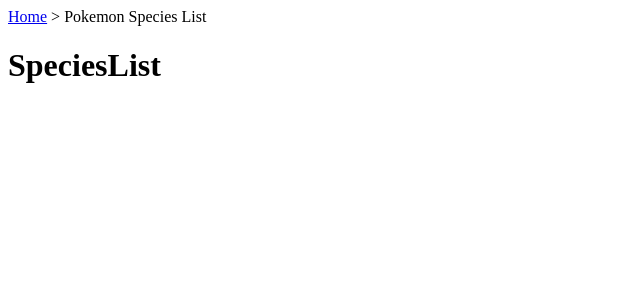
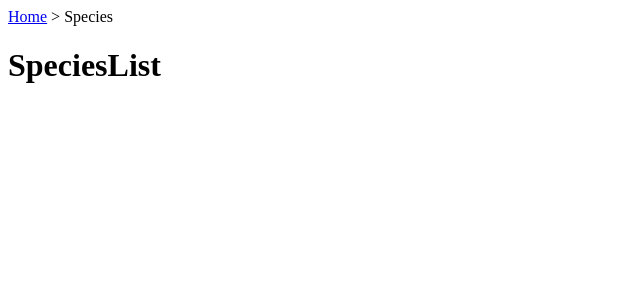
Before and after one commit to Indwoo/breadcrumb, a React (Create React App) app: page /species in a window 1280 px wide. Shown: the top 300 px of the page, without its empty margins (0-640 px from the left). Built offline with nearby package versions, Linux system fonts and the light colour scheme.

Commit message:
[Feat] set API

```diff
--- a/src/components/BreadCrumb.js
+++ b/src/components/BreadCrumb.js
@@ -3,62 +3,59 @@
 
 function BreadCrumb() {
   const location = useLocation();
-  const pathnames = location.pathname.split('/').filter((x) => x);
+  const pathnames = location.pathname.split('/').filter(Boolean);
+  console.log(pathnames)
 
-  const [speciesName, setSpeciesName] = useState(null);
-  const [loadingSpecies, setLoadingSpecies] = useState(false);
+  const [name, setName] = useState({ species: null, pokemon: null });
 
-  useEffect(()=>{
-    const speciesIdIndex = pathnames.findIndex((x, i) => pathnames[i - 1] === 'species');
+  useEffect(() => {
+    const fetchName = async () => {
+      const spIdx = pathnames.findIndex((x, i) => pathnames[i - 1] === 'species');
+      const pkIdx = pathnames.findIndex((x, i) => pathnames[i - 1] === 'pokemons');
 
-    if (speciesIdIndex !== -1) {
-      const id = pathnames[speciesIdIndex];
-      setLoadingSpecies(true);
-      fetch(`https://pokeapi.co/api/v2/pokemon-species/${id}`)
-        .then((res) => res.json())
-        .then((data) => setSpeciesName(data.name))
-        .catch(() => setSpeciesName(null))
-        .finally(() => setLoadingSpecies(false));
-    }
+      try {
+        if (spIdx !== -1) {
+          const res = await fetch(`https://pokeapi.co/api/v2/pokemon-species/${pathnames[spIdx]}`);
+          const data = await res.json();
+          setName(prev => ({ ...prev, species: data.name }));
+        }
+        if (pkIdx !== -1) {
+          const res = await fetch(`https://pokeapi.co/api/v2/pokemon/${pathnames[pkIdx]}`);
+          const data = await res.json();
+          setName(prev => ({ ...prev, pokemon: data.name }));
+        }
+      } catch (err) {
+        console.log('Failed to fetch');
+      }
+    };
+
+    fetchName();
   }, [location.pathname]);
-
-  const getPathname = (segment, index) => {
-    const prev = pathnames[index - 1];
-
-    switch (segment) {
-      case 'species':
-        return 'Pokemon Species List';
-      case 'pokemons':
-        return 'Pokemon List';
-      default:
-        if (prev === 'species') {
-          if (loadingSpecies) return 'Loading...';
-          return speciesName || `species-${segment}`;
-        }
-        return segment;
-    }
-  };
 
   return (
     <nav>
       <Link to="/">Home</Link>
-      {pathnames.map((segment, i) => {
-        const to = '/' + pathnames.slice(0, i + 1).join('/');
-        const isLast = i === pathnames.length - 1;
+      {pathnames.map((path, i) => {
+        const sep = '/' + pathnames.slice(0, i + 1).join('/');
+        const last = i === pathnames.length - 1;
+        const prev = pathnames[i - 1];
+
+        let text = path;
+        if (prev === 'species' && name.species) text = name.species;
+        if (prev === 'pokemons' && name.pokemon) text = name.pokemon;
+
+        if (path === 'species') text = 'Species';
+        if (path === 'pokemons') text = 'Pokemons';
 
         return (
-          <span key={to}>
+          <span key={sep}>
             {' > '}
-            {isLast ? (
-              <span>{getPathname(segment, i)}</span>
-            ) : (
-              <Link to={to}>{getPathname(segment, i)}</Link>
-            )}
+            {last ? <span>{text}</span> : <Link to={sep}>{text}</Link>}
           </span>
         );
       })}
     </nav>
-  )
+  );
 }
 
-export default BreadCrumb
+export default BreadCrumb;
--- a/src/pages/PokemonDetail.js
+++ b/src/pages/PokemonDetail.js
@@ -1,8 +1,10 @@
 import React from 'react'
+import BreadCrumb from '../components/BreadCrumb'
 
 function PokemonDetail() {
   return (
-    <div>PokemonDetail</div>
+
+    <div><BreadCrumb/></div>
   )
 }
 
```
